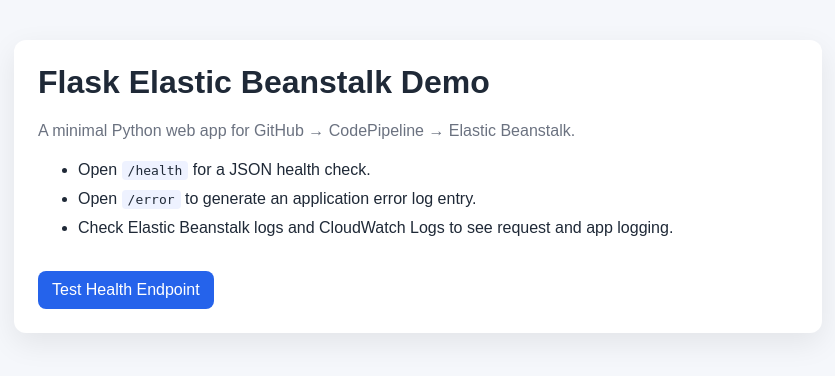
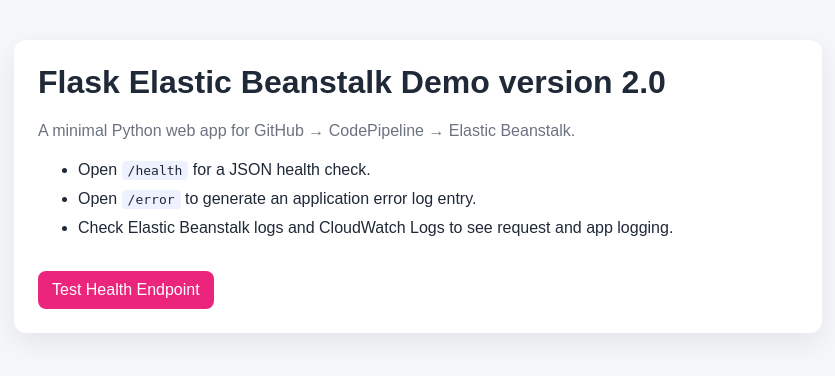
Before and after one commit to kennypele/devops-demo, a Flask app: page / in a window 1280 px wide. Shown: the top 376 px of the page, without its empty margins (222-1057 px from the left). Run offline with Flask 3, Linux system fonts and the light colour scheme.

Commit message:
adding some more changes

```diff
--- a/app.py
+++ b/app.py
@@ -6,7 +6,7 @@ app = Flask(__name__)
 
 @app.route("/")
 def home():
-    return render_template("index.html", app_name="Flask Elastic Beanstalk Demo")
+    return render_template("index.html", app_name="Flask Elastic Beanstalk Demo version 2.0")
 
 
 @app.route("/health")
--- a/requirements.txt
+++ b/requirements.txt
@@ -1,2 +1,3 @@
 Flask==3.0.3
 gunicorn==22.0.0
+pytest==8.2.2
--- a/templates/index.html
+++ b/templates/index.html
@@ -3,7 +3,7 @@
 <head>
     <meta charset="UTF-8" />
     <meta name="viewport" content="width=device-width, initial-scale=1.0" />
-    <title>Flask Elastic Beanstalk Demo version 1.0 </title>
+    <title>Flask Elastic Beanstalk Demo version 2.0 </title>
     <style>
         body {
             font-family: Arial, sans-serif;
@@ -31,7 +31,7 @@
             display: inline-block;
             margin-top: 12px;
             padding: 10px 14px;
-            background: #2563eb;
+            background: #eb257b;
             color: white;
             text-decoration: none;
             border-radius: 8px;
```
